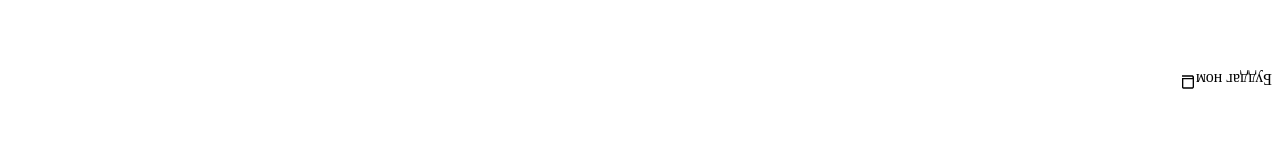
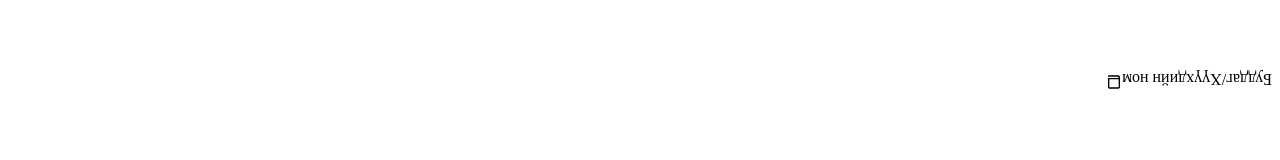
Before and after one commit to munkh-orgil25/jatga-wheel, a React (Vite) app: page / in a window 1280 px wide. Shown: the part 4047-4207 px from the top of the page. Built offline with nearby package versions, Linux system fonts and the light colour scheme; the HTML template or start-up script is replaced by a standard one.

Commit message:
update: rewards

```diff
--- a/src/App.jsx
+++ b/src/App.jsx
@@ -28,16 +28,16 @@ function App() {
 
   const prizes = [
     { order: 0, name: 'Хөргөгчний наалт', icon: <GiftIcon /> },
-    { order: 11, name: "20'000₮", icon: <GiftIcon /> },
+    { order: 11, name: 'Flashcard', icon: <GiftIcon /> },
     { order: 10, name: 'Баярлалаа', icon: <HeartIcon /> },
     { order: 9, name: 'IELTS 800 ном', icon: <BookIcon /> },
     { order: 8, name: 'Hippocards 2 сар', icon: <GiftIcon /> },
     { order: 7, name: 'Tote Bag', icon: <GiftIcon /> },
-    { order: 6, name: 'Буддаг ном', icon: <BookIcon /> },
+    { order: 6, name: 'Буддаг/Хүүхдийн ном', icon: <BookIcon /> },
     { order: 5, name: "50'000₮", icon: <GiftIcon /> },
     { order: 4, name: 'LIME дугаар', icon: <GiftIcon /> },
     { order: 3, name: 'Hippocards 6 сар', icon: <GiftIcon /> },
-    { order: 2, name: 'Хүүхдийн ном', icon: <BookIcon /> },
+    { order: 2, name: 'Cardholder', icon: <BookIcon /> },
     { order: 1, name: 'Түлхүүрийн оосор', icon: <GiftIcon /> },
   ]
 
@@ -56,7 +56,7 @@ function App() {
       const distance = prize > current ? prize - current : prize + 12 - current
       setCurrent(prize)
       wheelAnim.to('.wheel', {
-        duration: 6,
+        duration: 0.5,
         rotate: `+= ${
           360 * Math.floor(duration) + distance * 30 + (Math.random() * 3 - 1.5)
         }`,
--- a/src/rewards.json
+++ b/src/rewards.json
@@ -1,9 +1,10 @@
 [
   0, 0, 0, 0, 0, 0, 0, 0, 0, 0, 0, 0, 0, 0, 0, 0, 0, 0, 0, 0, 0, 0, 0, 0, 0, 0,
-  0, 0, 0, 0, 0, 0, 0, 0, 0, 0, 0, 0, 0, 0, 11, 11, 11, 10, 10, 10, 10, 10, 10,
-  10, 10, 10, 10, 10, 10, 10, 10, 10, 10, 10, 10, 10, 10, 10, 10, 10, 10, 10,
-  10, 10, 10, 10, 10, 9, 9, 9, 9, 8, 8, 8, 8, 8, 8, 8, 8, 8, 8, 8, 8, 8, 8, 8,
-  8, 8, 8, 8, 8, 7, 7, 7, 7, 6, 6, 6, 6, 6, 6, 6, 6, 6, 6, 6, 6, 6, 6, 6, 6, 6,
-  6, 6, 6, 5, 4, 4, 4, 4, 4, 4, 4, 4, 4, 4, 3, 3, 3, 3, 3, 3, 2, 2, 2, 2, 1, 1,
-  1
+  0, 0, 0, 0, 0, 0, 0, 0, 0, 0, 0, 0, 0, 0, 11, 11, 11, 11, 11, 11, 11, 11, 11,
+  11, 11, 11, 11, 11, 11, 11, 11, 11, 11, 11, 11, 11, 11, 11, 11, 11, 11, 11,
+  11, 11, 10, 10, 10, 10, 10, 10, 10, 10, 10, 10, 10, 10, 10, 10, 10, 10, 10,
+  10, 10, 10, 10, 10, 10, 10, 10, 10, 10, 10, 10, 10, 9, 9, 9, 9, 8, 8, 8, 8, 8,
+  8, 8, 8, 8, 8, 8, 8, 8, 8, 8, 8, 8, 8, 8, 8, 7, 7, 7, 7, 6, 6, 6, 6, 6, 6, 6,
+  6, 6, 6, 6, 6, 6, 6, 6, 6, 6, 6, 6, 6, 6, 6, 6, 6, 6, 5, 4, 4, 4, 4, 4, 4, 4,
+  4, 4, 4, 3, 3, 3, 3, 3, 3, 2, 2, 2, 2, 2, 1, 1, 1
 ]
```
